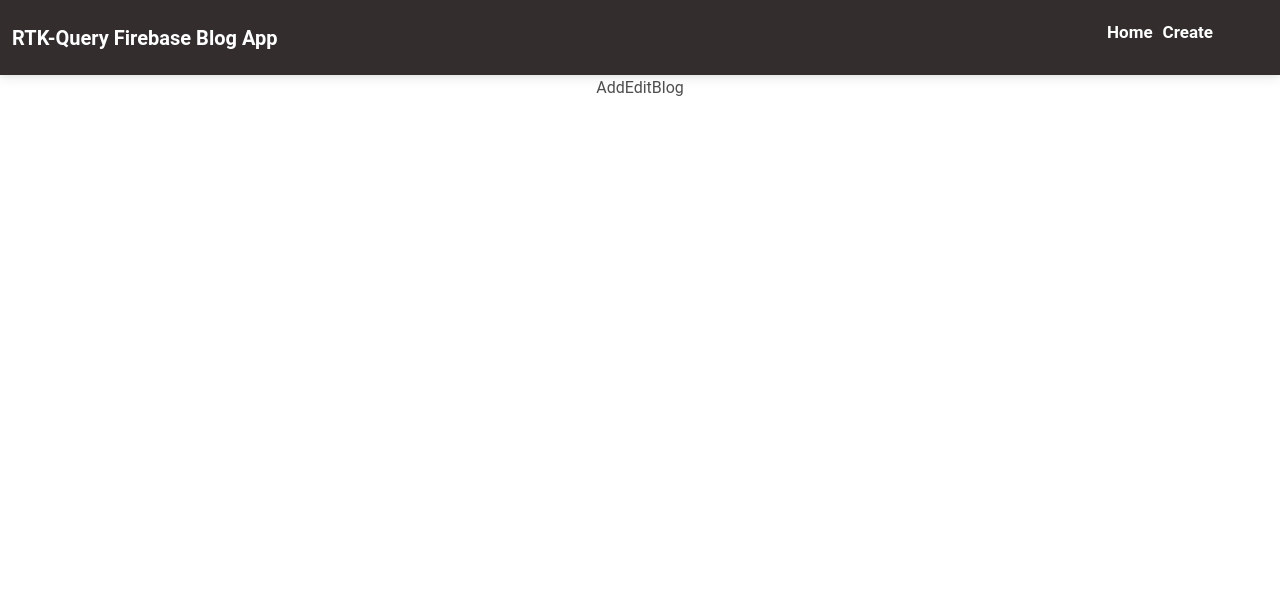
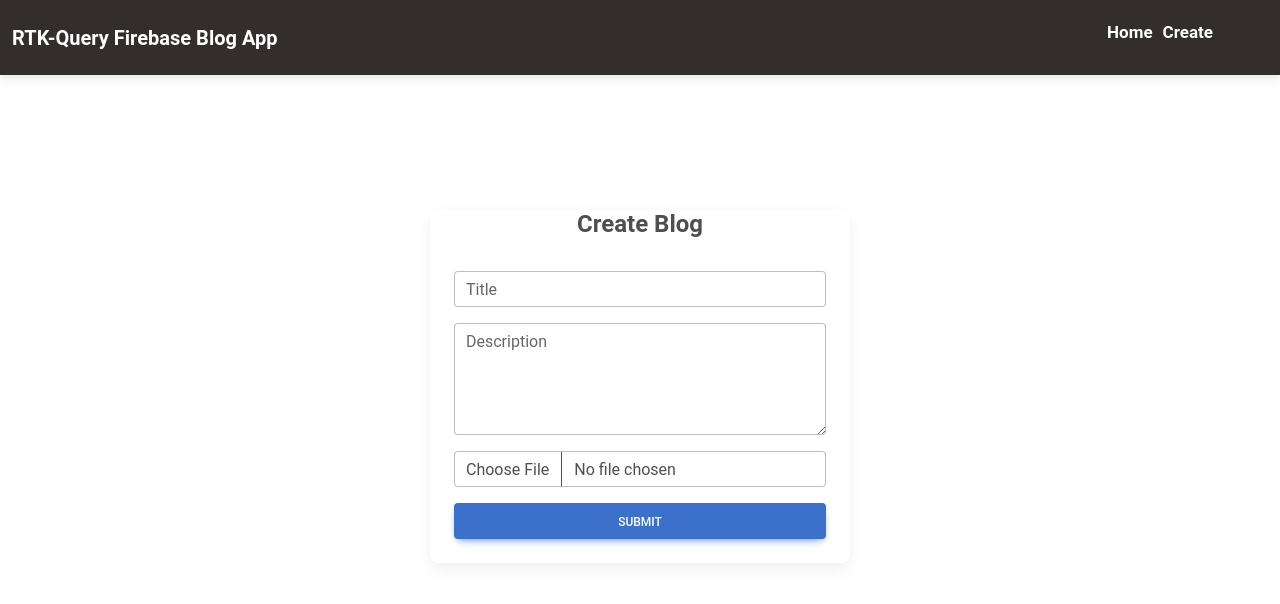
Before and after one commit to ahazimeh/redux-toolkit, a React (Create React App) app in the folder rtk-blog/: page /create in a window 1280 px wide. Shown: the top 604 px of the page. Built offline with nearby package versions, Linux system fonts and the light colour scheme.

Commit message:
Form & Image Upload

```diff
--- a/rtk-blog/src/pages/AddEditBlog.js
+++ b/rtk-blog/src/pages/AddEditBlog.js
@@ -1,7 +1,130 @@
+import {
+  MDBBtn,
+  MDBCard,
+  MDBCardBody,
+  MDBInput,
+  MDBTextArea,
+  MDBValidation,
+  MDBValidationItem,
+} from "mdb-react-ui-kit";
+import { useEffect, useState } from "react";
+import { storage } from "../firebase";
+import { ref, uploadBytesResumable, getDownloadURL } from "firebase/storage";
+import { toast } from "react-toastify";
+
+const initialState = {
+  title: "",
+  description: "",
+};
 const AddEditBlog = () => {
+  const [data, setData] = useState(initialState);
+  const [file, setFile] = useState(null);
+  const [progress, setProgress] = useState(null);
+
+  const { title, description } = data;
+
+  useEffect(() => {
+    const uploadFile = () => {
+      const storageRef = ref(storage, file.name);
+      const uploadTask = uploadBytesResumable(storageRef, file);
+      uploadTask.on(
+        "state_changed",
+        (snapshot) => {
+          const progress =
+            (snapshot.bytesTransferred / snapshot.totalBytes) * 100;
+          console.log("upload is " + progress + "% dene");
+          setProgress(progress);
+          switch (snapshot.state) {
+            case "paused":
+              console.log("Upload is paused");
+              break;
+            case "running":
+              console.log("Upload is running");
+              break;
+            default:
+              break;
+          }
+        },
+        (error) => {
+          console.log(error);
+        },
+        () => {
+          getDownloadURL(uploadTask.snapshot.ref).then((downloadURL) => {
+            toast.info("Image Upload Successfully");
+            setData((prev) => ({ ...prev, imgURL: downloadURL }));
+          });
+        }
+      );
+    };
+    file && uploadFile();
+  }, [file]);
+
+  const handleChange = (e) => {};
   return (
     <>
-      <div>AddEditBlog</div>
+      <div
+        style={{
+          margin: "auto",
+          padding: "15px",
+          maxWidth: "450px",
+          alignContent: "center",
+          marginTop: "120px",
+        }}
+        className="container"
+      >
+        <MDBCard alignment="center">
+          <h4 className="fw-bold">Create Blog</h4>
+          <MDBCardBody>
+            <MDBValidation className="row g-3" noValidate>
+              <MDBValidationItem
+                className="col-md-12"
+                feedback="Please provide title"
+                invalid
+              >
+                <MDBInput
+                  label="Title"
+                  type="text"
+                  value={title}
+                  name="title"
+                  onChange={handleChange}
+                  className="form-control"
+                  required
+                />
+              </MDBValidationItem>
+              <MDBValidationItem
+                className="col-md-12"
+                feedback="Please provide description"
+                invalid
+              >
+                <MDBTextArea
+                  label="Description"
+                  type="text"
+                  value={description}
+                  name="description"
+                  onChange={handleChange}
+                  className="form-control"
+                  rows={4}
+                  required
+                />
+              </MDBValidationItem>
+              <div className="col-md-12">
+                <MDBInput
+                  type="file"
+                  onChange={(e) => setFile(e.target.files[0])}
+                />
+              </div>
+              <div className="col-12">
+                <MDBBtn
+                  style={{ width: "100%" }}
+                  disabled={progress !== null && progress < 100}
+                >
+                  Submit
+                </MDBBtn>
+              </div>
+            </MDBValidation>
+          </MDBCardBody>
+        </MDBCard>
+      </div>
     </>
   );
 };
```
